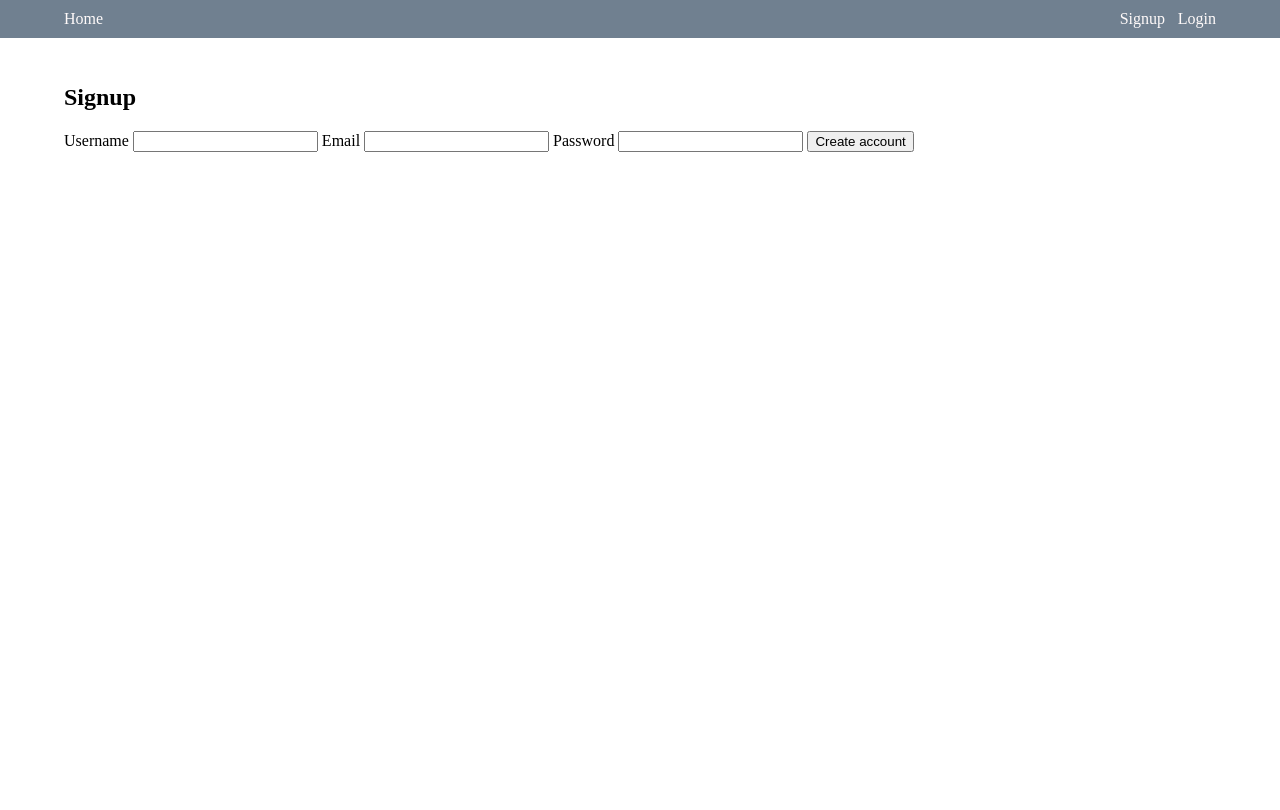
After one commit to The-ladies/project-2, a Node server app: page /signup in a window 1280 px wide. The commit adds this page. Run offline with Node 20, Linux system fonts and the light colour scheme; some libraries are stand-ins or nearby versions.

Commit message:
signup and login

```diff
--- a/app.js
+++ b/app.js
@@ -10,6 +10,9 @@ const logger = require("morgan");
 const path = require("path");
 const session = require("express-session");
 const MongoStore = require("connect-mongo");
+const index = require("./routes/index");
+const authRouter = require('./routes/auth.routes/auth');
+
 
 mongoose
     .connect(process.env.MONGODB_URI, { useNewUrlParser: true })
@@ -28,6 +31,8 @@ const debug = require("debug")(
 );
 
 const app = express();
+// require('./config/session.config')(app);
+
 
 // Middleware Setup
 app.use(logger("dev"));
@@ -69,9 +74,9 @@ app.use((req, res, next) => {
     next();
 });
 
-const index = require("./routes/index");
 app.use("/", index);
-//app.use("/auth", require("./routes/auth-routes/auth"));
+app.use('/', authRouter);
+app.use("/auth", require("./routes/auth.routes/auth"));
 //app.use("/tasks", require("./routes/task-routes/task"));
 //app.use("/trips", require("./routes/trip-routes/trip"));
 
--- /dev/null
+++ b/public/javascripts/script.js
@@ -0,0 +1,5 @@
+document.addEventListener('DOMContentLoaded', () => {
+
+    console.log('Project2 JS imported successfully!');
+
+  }, false);
--- /dev/null
+++ b/public/stylesheets/style.css
@@ -0,0 +1,57 @@
+body {
+    margin: 0;
+    padding: 3vw 0 0; }
+    body #body {
+      min-height: 90vh;
+      padding: 2vw 5vw; }
+    body nav {
+      display: flex;
+      align-items: center;
+      justify-content: space-between;
+      background-color: #708090;
+      position: fixed;
+      top: 0;
+      width: 90vw;
+      height: 3vw;
+      padding: 0 5vw; }
+      body nav div:nth-child(1) {
+        display: flex;
+        align-items: center;
+        justify-content: space-between; }
+        body nav div:nth-child(1) a {
+          margin-right: 1vw; }
+      body nav div:nth-child(2) {
+        display: flex;
+        align-items: center;
+        justify-content: space-between; }
+        body nav div:nth-child(2) a {
+          margin-left: 1vw; }
+      body nav a {
+        color: snow;
+        text-decoration: none; }
+        body nav a:hover {
+          color: yellow; }
+      body nav h4 {
+        color: darkslateblue; }
+    body .form__create-form {
+      display: flex;
+      align-items: center;
+      justify-content: space-between;
+      flex-direction: column;
+      border: 1px solid black;
+      width: 24vw;
+      margin: 0 auto;
+      padding: 2vw; }
+      body .form__create-form div {
+        display: flex;
+        align-items: center;
+        justify-content: space-between;
+        justify-content: space-between;
+        flex-direction: column;
+        width: 100%;
+        margin-bottom: 1vw; }
+        body .form__create-form div label {
+          display: flex;
+          justify-content: space-between;
+          width: 100%;
+          margin-bottom: 0.5vw; }
--- /dev/null
+++ b/public/stylesheets/style.scss
@@ -0,0 +1,93 @@
+// variable in sass
+$navBackground: #708090;
+
+// reusable style in sass
+@mixin center-content {
+    display: flex;
+    align-items: center;
+    justify-content: space-between;
+}
+
+body {
+    margin: 0;
+    padding: 3vw 0 0;
+
+    #body {
+        min-height: 90vh;
+        padding: 2vw 5vw;
+    }
+
+    nav {
+        @include center-content;
+        background-color: $navBackground;
+        position: fixed;
+        top: 0;
+        width: 90vw;
+        height: 3vw;
+        padding: 0 5vw;
+
+        // nav div.nth-child(2) {}
+        div:nth-child(1) {
+            @include center-content;
+
+            // nav div.nth-child(2) a {}
+            a {
+                margin-right: 1vw;
+            }
+        }
+
+        // nav div.nth-child(2) {}
+        div:nth-child(2) {
+            @include center-content;
+
+            // nav div.nth-child(2) a {}
+            a {
+                margin-left: 1vw;
+            }
+        }
+
+        // nav a {}
+        a {
+            color: snow;
+            text-decoration: none;
+
+            &:hover {
+                color: yellow;
+            }
+        }
+
+        // nav h4 {}
+        h4 {
+            color: darkslateblue;
+        }
+    }
+
+    .form {
+        &__create-form {
+            @include center-content;
+            flex-direction: column;
+            border: 1px solid black;
+            width: 24vw;
+            margin: 0 auto;
+            padding: 2vw;
+
+            div {
+                @include center-content;
+                justify-content: space-between;
+                flex-direction: column;
+                width: 100%;
+                margin-bottom: 1vw;
+
+                label {
+                    display: flex;
+                    justify-content: space-between;
+                    width: 100%;
+                    margin-bottom: 0.5vw;
+                }
+            }
+        }
+
+        &__list {
+        }
+    }
+}
--- a/routes/auth.routes/auth.js
+++ b/routes/auth.routes/auth.js
@@ -1,4 +1,6 @@
-const router = require("express").Router();
+const { Router } = require('express');
+const router = new Router();
+
 
 // ℹ️ Handles password encryption
 const bcrypt = require("bcrypt");
@@ -18,12 +20,13 @@ router.get("/signup", isLoggedOut, (req, res) => {
     res.render("auth/signup");
 });
 
-router.post("/signup", isLoggedOut, (req, res) => {
-    const { username, password } = req.body;
+router.post("/signup", isLoggedOut, (req, res, next) => {
+    console.log('The form data: ', req.body);
+    const { username, email, password} = req.body;
 
-    if (!username) {
+    if (!username || !email || !password) {
         return res.status(400).render("auth/signup", {
-            errorMessage: "Please provide your username.",
+            errorMessage: 'All fields are mandatory. Please provide your username, email, and password'
         });
     }
 
@@ -33,39 +36,30 @@ router.post("/signup", isLoggedOut, (req, res) => {
                 "Your password needs to be at least 8 characters long.",
         });
     }
+        // Search the database for a user with the username submitted in the form
+    User.findOne({ $or: [{username}, {email}] }).then((found) => {
 
-    //   ! This use case is using a regular expression to control for special characters and min length
-    /*
-  const regex = /(?=.*\d)(?=.*[a-z])(?=.*[A-Z]).{8,}/;
-  if (!regex.test(password)) {
-    return res.status(400).render("signup", {
-      errorMessage:
-        "Password needs to have at least 8 chars and must contain at least one number, one lowercase and one uppercase letter.",
-    });
-  }
-  */
-
-    // Search the database for a user with the username submitted in the form
-    User.findOne({ username }).then((found) => {
         // If the user is found, send the message username is taken
         if (found) {
             return res.status(400).render("auth/signup", {
-                errorMessage: "Username already exist.",
+                errorMessage: "Username or Email already exist.",
             });
         }
-
         // if user is not found, create a new user - start with hashing the password
         return bcrypt
             .genSalt(saltRounds)
             .then((salt) => bcrypt.hash(password, salt))
             .then((hashedPassword) => {
+                console.log  ({username, password: hashedPassword, email});
                 // Create a user and save it in the database
                 return User.create({
                     username,
+                    email,
                     password: hashedPassword,
                 });
             })
             .then((user) => {
+                console.log ('Newly create user is:', user);
                 // Bind the user to the session object
                 req.session.user = user;
                 res.redirect("/");
@@ -74,7 +68,7 @@ router.post("/signup", isLoggedOut, (req, res) => {
                 if (error instanceof mongoose.Error.ValidationError) {
                     return res
                         .status(400)
-                        .render("auth/signup", { errorMessage: error.message });
+                        .render("auth/signup", { errorMessage: error.message});
                 }
                 if (error.code === 11000) {
                     return res.status(400).render("auth/signup", {
@@ -94,7 +88,8 @@ router.get("/login", isLoggedOut, (req, res) => {
 });
 
 router.post("/login", isLoggedOut, (req, res, next) => {
-    const { username, password } = req.body;
+   console.log ('SESSION =====> ', req.session);
+    const { username, email, password } = req.body;
 
     if (!username) {
         return res.status(400).render("auth/login", {
@@ -109,6 +104,12 @@ router.post("/login", isLoggedOut, (req, res, next) => {
             errorMessage:
                 "Your password needs to be at least 8 characters long.",
         });
+    }
+    if (email === '' || password === '') {
+        res.render('auth/login', {
+          errorMessage: 'Please enter both, email and password to login.'
+        });
+        return;
     }
 
     // Search the database for a user with the username submitted in the form
@@ -153,4 +154,5 @@ router.get("/logout", isLoggedIn, (req, res) => {
     });
 });
 
+
 module.exports = router;
--- /dev/null
+++ b/views/auth/signup.hbs
@@ -0,0 +1,26 @@
+{{!-- views/auth/signup.hbs --}}
+
+<div id="form">
+  <h2>Signup</h2>
+  <form action="/signup" method="POST">
+
+    <label> Username
+      <input type="text" name="username" />
+    </label>
+
+    <label> Email
+      <input type="email" name="email"/>
+    </label>
+
+    <label> Password
+      <input type="password" name="password" />
+    </label>
+
+    <button type="submit">Create account</button>
+
+    {{#if errorMessage}}
+    <p class="error">{{errorMessage}}</p>
+  {{/if}}
+
+  </form>
+</div>
--- a/views/layout.hbs
+++ b/views/layout.hbs
@@ -13,7 +13,7 @@
   <nav>
     <div>
       <a href="/">Home</a>
-      <a href="/trips">Trips</a>
+      {{!-- <a href="/trips">T</a> --}}
     </div>
     <div>
       {{#if currentUser}}
```
Also changed, not shown: config/session.config.js (added, +20 -0 lines), models/User.model.js (+17 -11 lines), views/auth/login.hbs (added, +14 -0 lines), views/users/user-profile.hbs (added, +10 -0 lines), config/index.js (added), routes/comments.routes/comments.js (added), routes/index.js (line endings or trailing spaces), routes/like.routes/like.js (added), routes/post.routes/post.js (added), routes/user.routes/user.js (line endings or trailing spaces), 2 other files.
